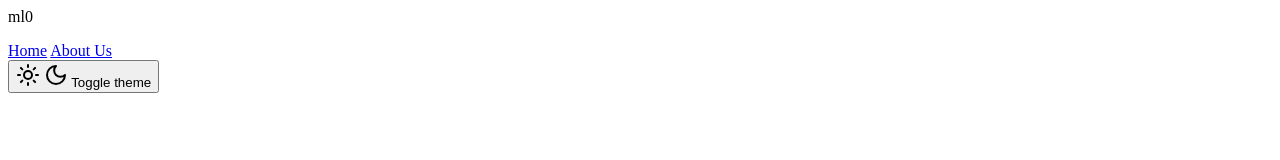
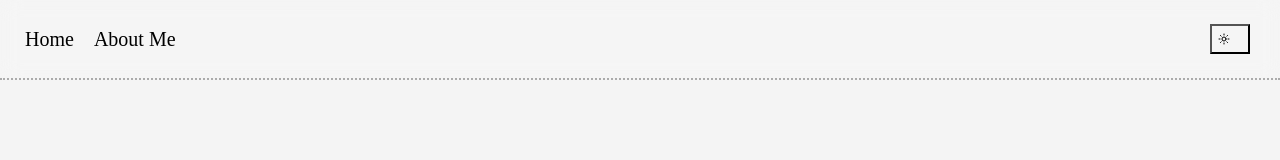
Before and after one commit to Heramb0x1/theme-toggle, a plain HTML site: page components/navbar.html in a window 1280 px wide. Drawn offline with Linux system fonts and the light colour scheme.

Commit message:
updates -navbar

```diff
--- a/components/navbar.html
+++ b/components/navbar.html
@@ -1,11 +1,8 @@
-
+<link rel="stylesheet" href="/main.css">
 <div class="navbar1">
-    <div>
-        <p class="trademark">ml0</p>
-    </div>
-    <div class="tags">
+    <div class="tags" style="margin-left: 25px;">
         <a href="index.html" class="nav-link">Home</a>
-        <a href="https://www.betterworkai.org/" class="nav-link">About Us</a>
+        <a href="https://www.heramb.icu/" class="nav-link">About Me</a>
     </div>
     <div class="theme-toggle">
         <button class="theme-toggle-button" onclick="toggleTheme()">
--- a/main.css
+++ b/main.css
@@ -210,6 +210,14 @@ i .dark::view-transition-old(root) {
     display: block;
 }
 
+.navbar1 {
+    display: flex;
+    justify-content: space-around;
+}
+
+.tags {
+    margin-right: 100px;
+}
 
 .main-content {
     font-family: "Overpass Mono", serif;
@@ -217,17 +225,17 @@ i .dark::view-transition-old(root) {
     padding-top: 60px;
     margin: auto;
     margin-left: 10px;
-    margin-right:10px;
+    margin-right: 10px;
 }
 
-.socials{
+.socials {
     text-decoration: none;
     color: rgb(123, 123, 123);
     padding-right: 20px;
     font-size: 20px;
 }
 
-.socials:hover{
+.socials:hover {
     color: crimson;
 }
 
@@ -283,7 +291,7 @@ i .dark::view-transition-old(root) {
     transition: background-color 0.3s, border-bottom-color 0.3s, transform 0.3s ease-in-out;
 }
 
-.main-asset{
+.main-asset {
     display: flex;
     align-items: center;
     justify-content: center;
```
